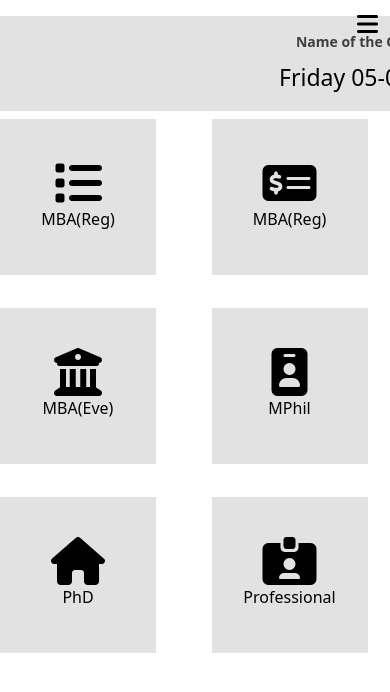
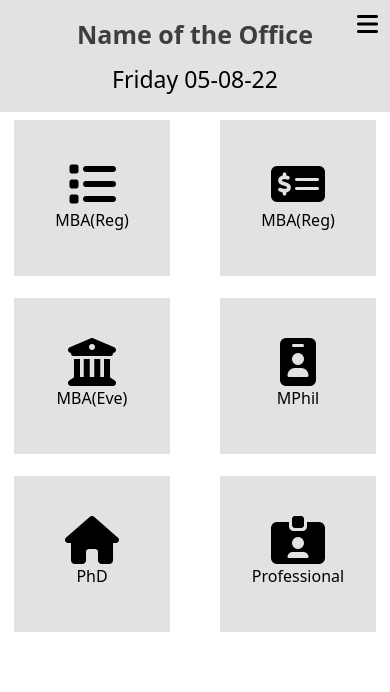
Before and after one commit to jahidrony037/bsmrstu-bba-faculty, a website: page pages/StudentAdmission/student_addmision.html in a window 390 px wide. Drawn offline with nearby package versions, Linux system fonts and the light colour scheme.

Commit message:
student admission responsive

```diff
--- a/pages/StudentAdmission/student_addmision.html
+++ b/pages/StudentAdmission/student_addmision.html
@@ -39,20 +39,13 @@
                 </ul>
             </div>
         </div>
-        <div id="2nd_div" class="w-[100%] mt-4 lg:mt-0 lg:w-[724px]">
-            <div class="searchBr w-[724px]">
-                <div class="bg-[#E2E2E2] p-4 text-center space-y-2">
-                    <div class="text-[#3E3E3E] text-sm lg:text-[40px] font-semibold">Name of the Office</div>
-                    <div class="text-[23px]">Friday 05-08-22</div>
-                </div>
-                <!-- <div class="bg-[#C9F4FA] p-2 w-[49%] lg:w-[49%] flex items-center">
-                    <input class="focus:outline-none w-32 h-12 bg-[#C9F4FA]" placeholder="Search" type="text">
-                </div> -->
+        <div id="2nd_div" class="w-[100%] lg:mt-0 lg:w-[724px]">
+            <div class="bg-[#E2E2E2] p-4 text-center space-y-2">
+                <div class="text-[#3E3E3E] text-[25px] lg:text-[40px] font-semibold">Name of the Office</div>
+                <div class="text-[23px]">Friday 05-08-22</div>
             </div>
-            <div class="content mt-2 grid gap-[33px] grid-cols-2 md:grid-cols-4 ">
-
-                <div
-                    class="bg-[#E2E2E2] hover:bg-[#FF8C40] cursor-pointer w-[156px] h-[156px] text-center p">
+            <div class="content mt-2 grid gap-[22px] lg:gap-[33px] justify-items-center grid-cols-2 md:grid-cols-4 ">
+                <div class="bg-[#E2E2E2] hover:bg-[#FF8C40] cursor-pointer w-[156px] h-[156px] text-center p">
                     <i class="fa-solid fa-list text-5xl mt-10"></i>
                     <p>MBA(Reg)</p>
                 </div>
@@ -94,16 +87,13 @@
         function nav() {
             let icon = document.getElementById("icon").classList.contains("fa-bars");
             document.getElementById("nav_slide").classList.add("duration-1000");
-            // document.getElementById("2nd_div").classList.add("duration-1000");
             if (icon) {
                 document.getElementById("icon").classList.replace("fa-bars", "fa-times");
                 document.getElementById("nav_slide").classList.remove("-ml-[770px]");
-                // document.getElementById("2nd_div").classList.replace("w-[100%]", "w-[0%]");
             }
             else {
                 document.getElementById("nav_slide").classList.add("-ml-[770px]");
                 document.getElementById("icon").classList.replace("fa-times", "fa-bars");
-                // document.getElementById("2nd_div").classList.replace("w-[0%]", "w-[100%]");
             }
         }
     </script>
```
Also changed, not shown: pages/StudentAdmission/studentadmission1.html (+4 -4 lines).
